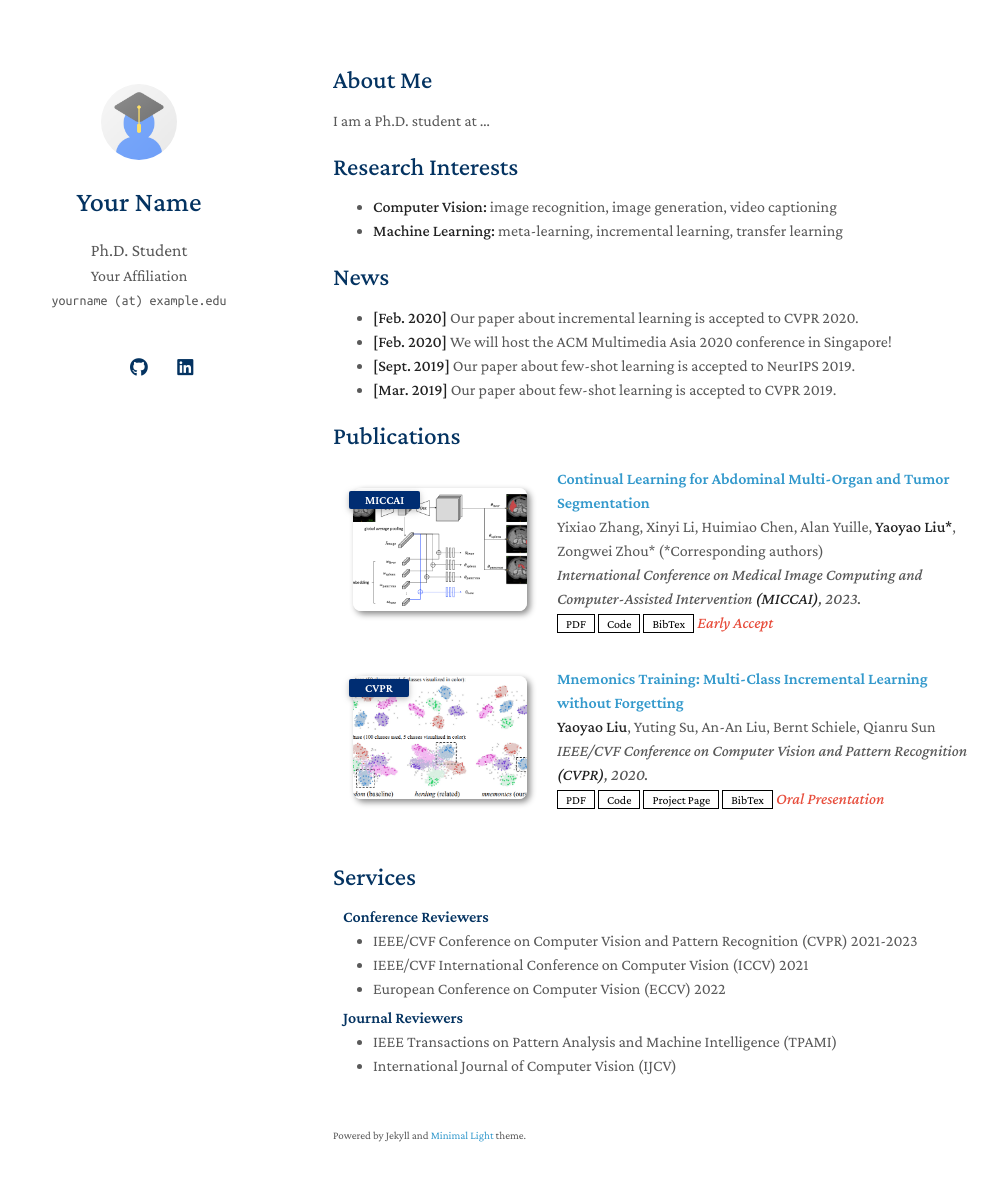
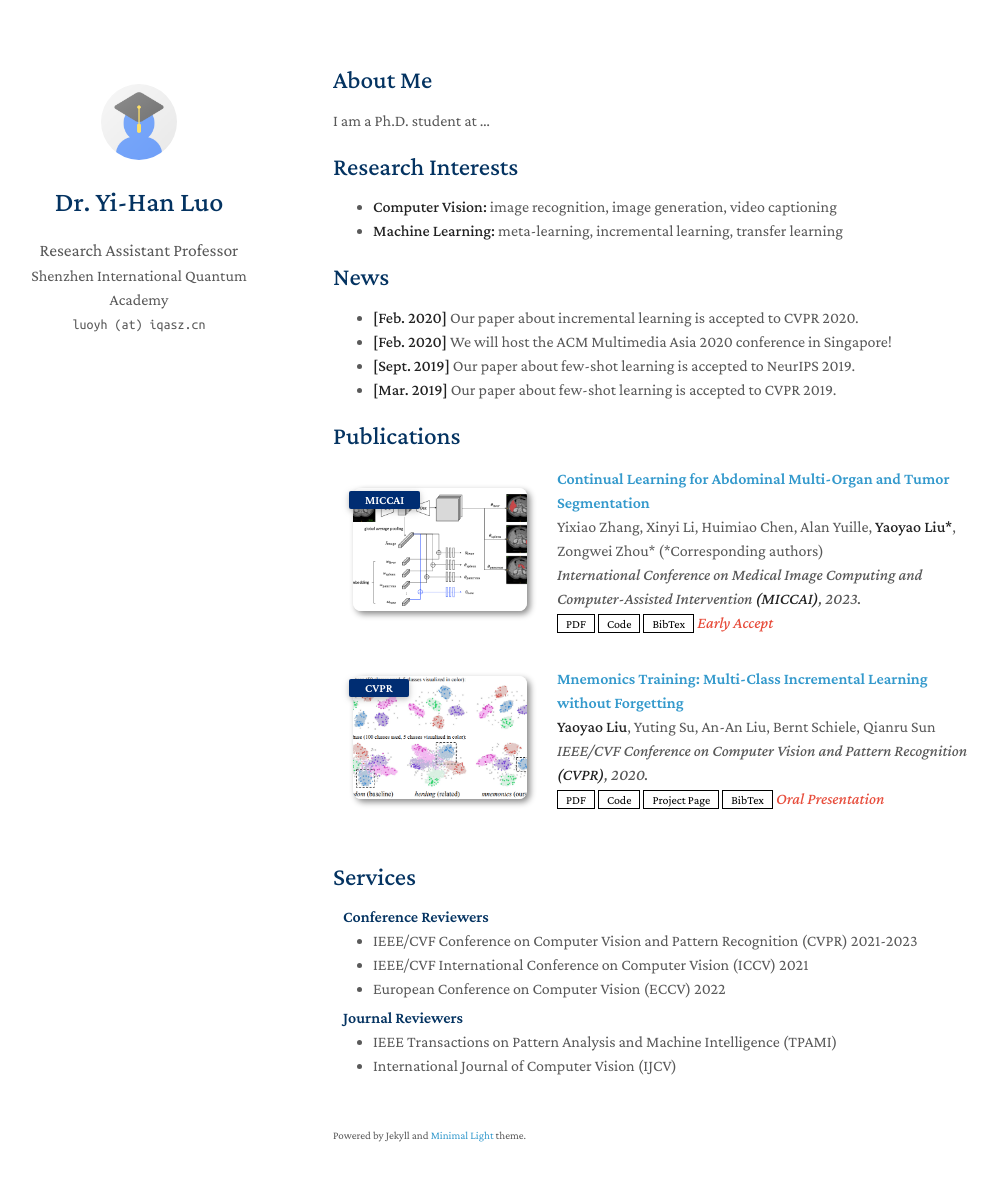
Before and after one commit to ustclyh/ustclyh.github.io, a Jekyll site: the page built from index.md, in a window 1280 px wide and 1216 px high. Shown: the top 1181 px of the window, without its empty margins (137-1135 px from the left). Built offline with Jekyll 4.4.1, drawn with Linux system fonts in a browser that asks for light colours; a style sheet for code colours, icons or effects is not loaded; our own code applies the rules of GitHub Pages for plain Markdown files.

Commit message:
Update _config.yml

```diff
--- a/_config.yml
+++ b/_config.yml
@@ -1,22 +1,22 @@
 # Basic Information
-title: Your Name
-position: Ph.D. Student
-affiliation: Your Affiliation
-email: yourname (at) example.edu
+title: Dr. Yi-Han Luo
+position: Research Assistant Professor
+affiliation: Shenzhen International Quantum Academy
+email: luoyh (at) iqasz.cn
 
 # Search Engine Optimization (SEO)
 # The following information is used to improve the website traffic from search engines, e.g., Google.
-keywords: minimal light
-description: The Minimal Light is a simple and elegant jekyll theme for academic personal homepage.
-canonical: https://minimal-light-theme.yliu.me/
+keywords: Integrated photonics, quantum optics, silicon nitride
+description: Yi-Han Luo's academic webpage.
+canonical: https://ustclyh.github.io/
 
 # Links
 # If you don't need one of them, you may delete the corresponding line.
-google_scholar: https://scholar.google.com/
-cv_link: assets/files/curriculum_vitae.pdf
-github_link: https://github.com/
-linkedin: https://www.linkedin.com/
-twitter: https://twitter.com/
+google_scholar: https://scholar.google.com/citations?user=G-kMBAQAAAAJ
+# cv_link: assets/files/curriculum_vitae.pdf
+# github_link: https://github.com/
+# linkedin: https://www.linkedin.com/
+# twitter: https://twitter.com/
 
 # Images (e.g., your profile picture and your website's favicon)
 # "favicon" and "favicon_dark" are used for the light and dark modes, respectively.
```
